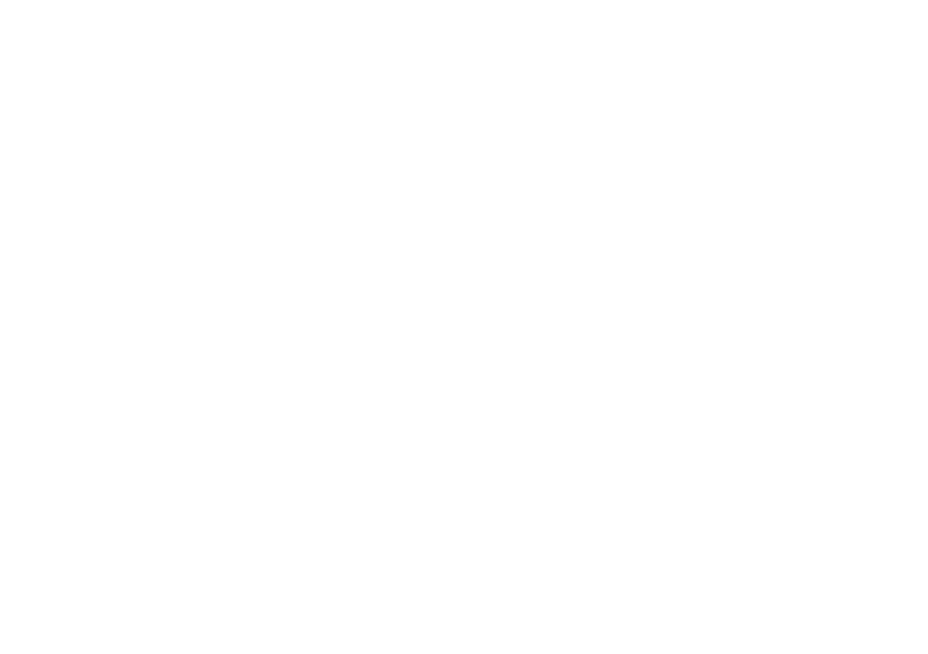
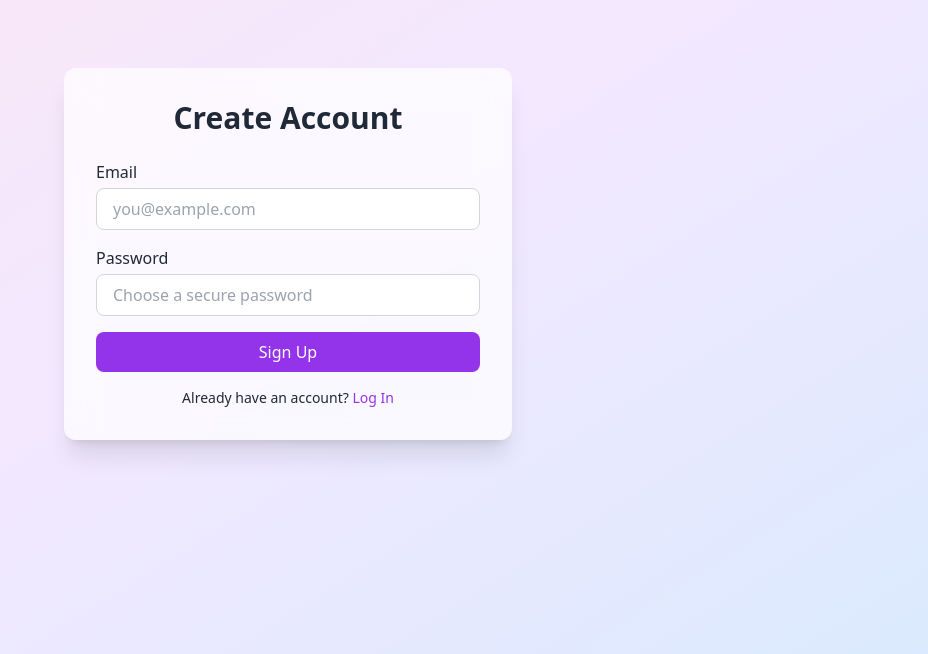
Before and after one commit to jane-rahmat/Feelithm-client, a React (Create React App) app: page /signup in a window 1280 px wide. Before the commit this address had no page. Shown: the part 146-800 px from the top of the page, without its empty margins (352-1280 px from the left). Built offline with nearby package versions, Linux system fonts and the light colour scheme.

Commit message:
Fix: Correct login link route from /signin to /login

```diff
--- a/package.json
+++ b/package.json
@@ -10,6 +10,7 @@
     "@testing-library/react": "^14.0.0",
     "@testing-library/user-event": "^13.5.0",
     "aos": "^2.3.4",
+    "firebase": "^11.10.0",
     "framer-motion": "^12.20.1",
     "react": "^18.2.0",
     "react-dom": "^18.2.0",
--- a/src/App.jsx
+++ b/src/App.jsx
@@ -8,6 +8,8 @@
 import Features from "./pages/Features";
 import JournalHistory from "./pages/JournalHistory";
 import Feedback from "./pages/Feedback";
+import Signup from "./pages/Signup";
+import Login from "./pages/Login";
 
 import "./index.css";
 
@@ -22,6 +24,10 @@
         <Route path="/features" element={<Features />} />
         <Route path="/journal-history" element={<JournalHistory />} />
         <Route path="/feedback" element={<Feedback />} />
+        <Route path="/signup" element={<Signup />} />
+        <Route path="/login" element={<Login />} />
+
+
       </Routes>
     </Router>
   );
--- a/src/components/Navbar.jsx
+++ b/src/components/Navbar.jsx
@@ -1,14 +1,13 @@
 // src/components/Navbar.jsx
 import { useState, useEffect } from "react";
 import { Link, useLocation } from "react-router-dom";
-import { Bars3Icon, XMarkIcon } from "@heroicons/react/24/solid"; // npm i @heroicons/react
+import { Bars3Icon, XMarkIcon } from "@heroicons/react/24/solid";
 
 export default function Navbar() {
   const [dark, setDark] = useState(false);
   const [menuOpen, setMenuOpen] = useState(false);
   const { pathname } = useLocation();
 
-  // toggle dark-mode on <html>
   useEffect(() => {
     document.documentElement.classList.toggle("dark", dark);
   }, [dark]);
@@ -18,7 +17,6 @@
     { label: "Features",     to: "/features" },
     { label: "Journal",      to: "/journal" },
     { label: "Mood Tracker", to: "/pick-mood" },
-    { label: "Sign In",      to: "/signin" },
     { label: "Contact",      to: "/feedback" }
   ];
 
@@ -26,17 +24,17 @@
     <header className="sticky top-0 z-50 bg-white/70 dark:bg-zinc-900/70 backdrop-blur shadow-md">
       <div className="max-w-7xl mx-auto flex items-center justify-between px-6 py-3">
 
-        {/* ── Logo Only ─────────────────────── */}
+        {/* ── Logo ── */}
         <Link to="/home">
           <img
             src="/assets/logo.png"
             alt="Feelithm logo"
-            className="h-14 sm:h-14 md:h-18 w-auto object-contain" // Bigger logo
+            className="h-14 sm:h-14 md:h-18 w-auto object-contain"
           />
         </Link>
 
-        {/* ── Desktop Navigation ───────────── */}
-        <nav className="hidden md:flex items-center gap-8 text-sm font-medium">
+        {/* ── Desktop Nav ── */}
+        <nav className="hidden md:flex items-center gap-6 text-sm font-medium">
           {nav.map(({ label, to }) => (
             <Link
               key={to}
@@ -49,7 +47,14 @@
             </Link>
           ))}
 
-          {/* Dark-mode toggle */}
+          {/* Log In button */}
+          <Link to="/login">
+            <button className="px-3 py-1 rounded-lg bg-purple-600 text-white hover:bg-purple-700 transition">
+              Log In
+            </button>
+          </Link>
+
+          {/* Dark mode toggle */}
           <button
             onClick={() => setDark(!dark)}
             className="text-lg hover:scale-110 transition"
@@ -59,7 +64,7 @@
           </button>
         </nav>
 
-        {/* ── Hamburger (Mobile) ───────────── */}
+        {/* ── Hamburger (mobile) ── */}
         <button
           className="md:hidden text-purple-700 dark:text-purple-300"
           onClick={() => setMenuOpen(!menuOpen)}
@@ -69,7 +74,7 @@
         </button>
       </div>
 
-      {/* ── Mobile Dropdown ──────────────── */}
+      {/* ── Mobile Dropdown ── */}
       {menuOpen && (
         <div className="md:hidden bg-white dark:bg-zinc-900 px-6 pb-6 space-y-4 text-sm font-medium">
           {nav.map(({ label, to }) => (
@@ -85,6 +90,15 @@
             </Link>
           ))}
 
+          {/* Log In (mobile) */}
+          <Link
+            to="/login"
+            onClick={() => setMenuOpen(false)}
+            className="block px-2 py-1 rounded bg-purple-600 text-white text-center hover:bg-purple-700 transition"
+          >
+            Log In
+          </Link>
+
           <button
             onClick={() => { setDark(!dark); setMenuOpen(false); }}
             className="flex items-center gap-2 pt-2"
--- /dev/null
+++ b/src/firebase/firebase.js
@@ -0,0 +1,15 @@
+// src/firebase/firebase.js
+import { initializeApp } from "firebase/app";
+import { getAuth } from "firebase/auth";
+
+const firebaseConfig = {
+  apiKey: "AIzaSyA4TTK1ddi3z71B_nr2wwkRl6k9HeT-T8I",
+  authDomain: "feelithm.firebaseapp.com",
+  projectId: "feelithm",
+  storageBucket: "feelithm.appspot.com",
+  messagingSenderId: "1044116232357",
+  appId: "1:1044116232357:web:ea96e1f3c50533038b554c"
+};
+
+const app = initializeApp(firebaseConfig);
+export const auth = getAuth(app);
--- /dev/null
+++ b/src/pages/Login.jsx
@@ -0,0 +1,55 @@
+import { useState } from "react";
+import { Link } from "react-router-dom";
+
+export default function Login() {
+  const [email, setEmail] = useState("");
+  const [password, setPassword] = useState("");
+
+  return (
+    <div className="min-h-screen flex items-center justify-center bg-gradient-to-br from-pink-100 via-purple-100 to-blue-100 dark:from-indigo-900 dark:via-purple-900 dark:to-gray-900 text-gray-800 dark:text-gray-100 px-4">
+      <div className="bg-white/70 dark:bg-zinc-800/80 backdrop-blur-lg p-8 rounded-xl shadow-xl w-full max-w-md">
+        <h2 className="text-3xl font-bold text-center mb-6">Welcome Back</h2>
+
+        <form className="space-y-4">
+          <div>
+            <label className="block mb-1 font-medium">Email</label>
+            <input
+              type="email"
+              value={email}
+              onChange={(e) => setEmail(e.target.value)}
+              className="w-full px-4 py-2 rounded-lg border border-gray-300 dark:border-gray-700 bg-white dark:bg-zinc-900"
+              placeholder="you@example.com"
+              required
+            />
+          </div>
+
+          <div>
+            <label className="block mb-1 font-medium">Password</label>
+            <input
+              type="password"
+              value={password}
+              onChange={(e) => setPassword(e.target.value)}
+              className="w-full px-4 py-2 rounded-lg border border-gray-300 dark:border-gray-700 bg-white dark:bg-zinc-900"
+              placeholder="••••••••"
+              required
+            />
+          </div>
+
+          <button
+            type="submit"
+            className="w-full py-2 bg-purple-600 text-white rounded-lg hover:bg-purple-700 transition"
+          >
+            Log In
+          </button>
+        </form>
+
+        <p className="text-center mt-4 text-sm">
+          Don’t have an account?{" "}
+          <Link to="/signup" className="text-purple-600 dark:text-purple-400 hover:underline">
+            Sign Up
+          </Link>
+        </p>
+      </div>
+    </div>
+  );
+}
--- /dev/null
+++ b/src/pages/Signup.jsx
@@ -0,0 +1,73 @@
+import { useState } from "react";
+import { Link, useNavigate } from "react-router-dom";
+import { createUserWithEmailAndPassword } from "firebase/auth";
+import { auth } from "../firebase/firebase"; // Adjust if your path is different
+
+export default function Signup() {
+  const [email, setEmail] = useState("");
+  const [password, setPassword] = useState("");
+  const [error, setError] = useState("");
+  const navigate = useNavigate();
+
+  const handleSignup = async (e) => {
+    e.preventDefault();
+    setError("");
+
+    try {
+      await createUserWithEmailAndPassword(auth, email, password);
+      navigate("/signin"); // redirect to login after successful signup
+    } catch (err) {
+      setError(err.message);
+    }
+  };
+
+  return (
+    <div className="min-h-screen flex items-center justify-center bg-gradient-to-br from-pink-100 via-purple-100 to-blue-100 dark:from-indigo-900 dark:via-purple-900 dark:to-gray-900 text-gray-800 dark:text-gray-100 px-4">
+      <div className="bg-white/70 dark:bg-zinc-800/80 backdrop-blur-lg p-8 rounded-xl shadow-xl w-full max-w-md">
+        <h2 className="text-3xl font-bold text-center mb-6">Create Account</h2>
+
+        {error && <p className="text-red-600 text-sm mb-4">{error}</p>}
+
+        <form onSubmit={handleSignup} className="space-y-4">
+          <div>
+            <label className="block mb-1 font-medium">Email</label>
+            <input
+              type="email"
+              value={email}
+              onChange={(e) => setEmail(e.target.value)}
+              className="w-full px-4 py-2 rounded-lg border border-gray-300 dark:border-gray-700 bg-white dark:bg-zinc-900"
+              placeholder="you@example.com"
+              required
+            />
+          </div>
+
+          <div>
+            <label className="block mb-1 font-medium">Password</label>
+            <input
+              type="password"
+              value={password}
+              onChange={(e) => setPassword(e.target.value)}
+              className="w-full px-4 py-2 rounded-lg border border-gray-300 dark:border-gray-700 bg-white dark:bg-zinc-900"
+              placeholder="Choose a secure password"
+              required
+            />
+          </div>
+
+          <button
+            type="submit"
+            className="w-full py-2 bg-purple-600 text-white rounded-lg hover:bg-purple-700 transition"
+          >
+            Sign Up
+          </button>
+        </form>
+
+        <p className="text-center mt-4 text-sm">
+          Already have an account?{" "}
+          <Link to="/login" className="text-purple-600 dark:text-purple-400 hover:underline">
+            Log In
+          </Link>
+        </p>
+      </div>
+    </div>
+  );
+}
```
Also changed, not shown: 1 other file (tests, documents, lock files or other folders).
